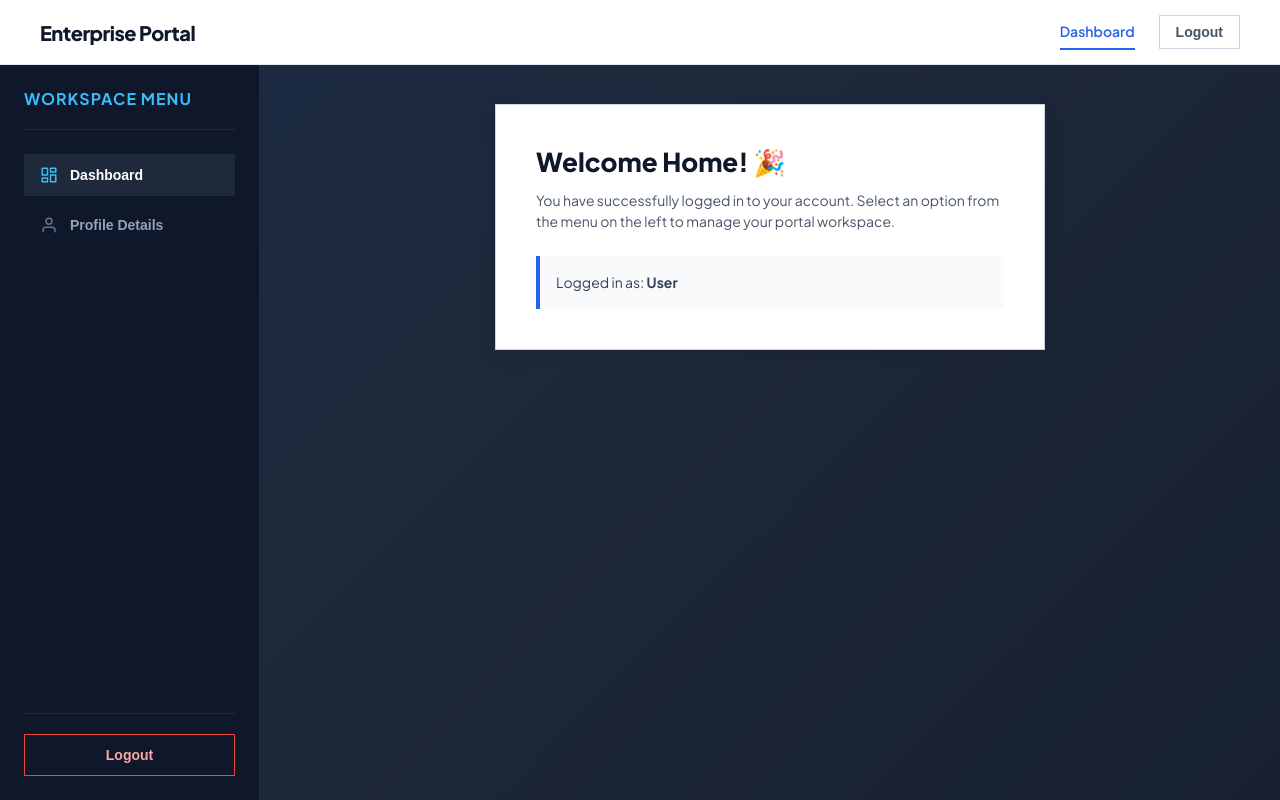
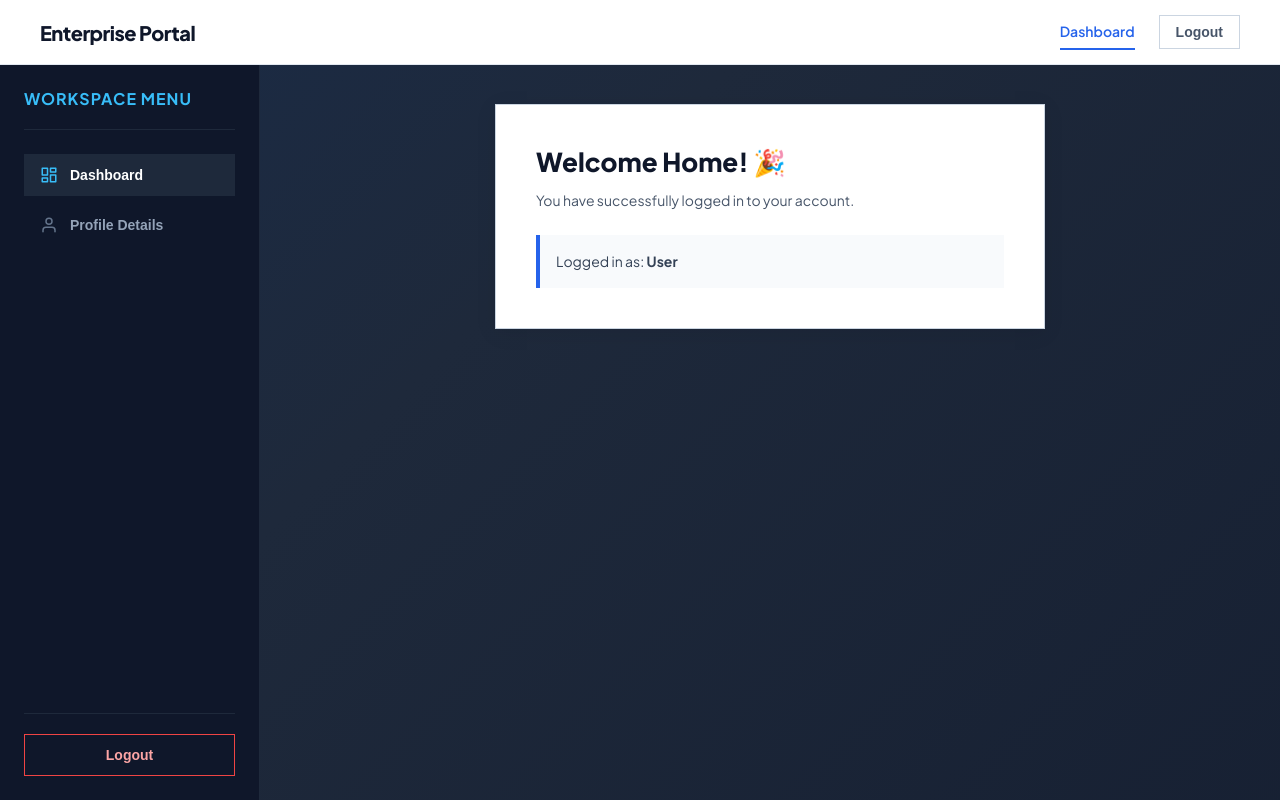
Before and after one commit to rahul-daviddd/login-app, an Angular app: page /home in a window 1280 px wide. Built offline with nearby package versions, Linux system fonts and the light colour scheme; no server answers; sample sign-in values are in the browser's storage; a web font is replaced by a local one.

Commit message:
chore: update home page text

```diff
--- a/src/app/home/home.html
+++ b/src/app/home/home.html
@@ -44,8 +44,7 @@
     @if (activeTab === 'welcome') {
     <div class="content-card">
       <h1>Welcome Home! 🎉</h1>
-      <p>You have successfully logged in to your account. Select an option from the menu on the left to manage your
-        portal workspace.</p>
+      <p>You have successfully logged in to your account.</p>
       <div class="info-box">
         <p>Logged in as: <strong>{{ profile?.email || 'User' }}</strong></p>
       </div>
@@ -125,7 +124,7 @@
       <!-- Sub-view: Incomplete profile form or editing state -->
       <div class="profile-form-view">
         <h2>{{ isEditing ? 'Edit Your Profile' : 'Complete Your Profile' }}</h2>
-        <p class="section-desc">Please supply supplemental registration details below</p>
+        <p class="section-desc">Please fill the details below</p>
 
         <form (ngSubmit)="saveProfile()">
           <div class="form-row">
```
